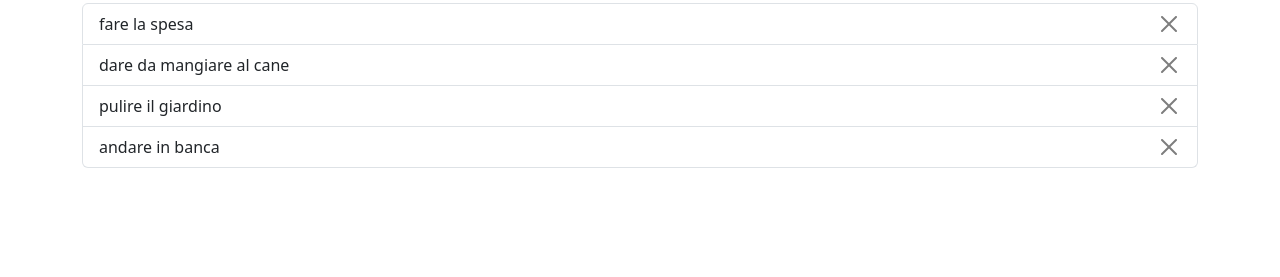
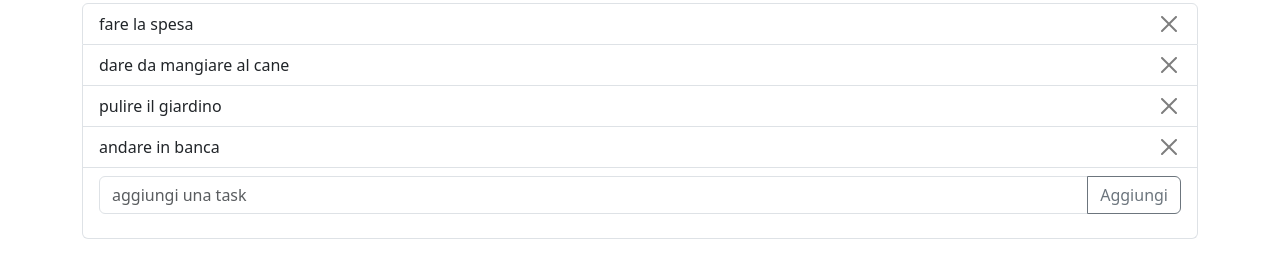
Before and after one commit to Matteo-Nesti/vue-todolist, a plain HTML site: page index.html in a window 1280 px wide. Shown: the part 69-346 px from the top of the page. Drawn offline with nearby package versions, Linux system fonts and the light colour scheme.

Commit message:
add add-task function

```diff
--- a/index.html
+++ b/index.html
@@ -30,7 +30,13 @@
                 </del>
                 <button type="button" class="btn-close" @click="deleteTask(toDo)"></button>
             </li>
-          </ul>
+            <li class="list-group-item">
+                <div class="input-group mb-3">
+                    <input v-model.trim="newTask" type="text" class="form-control" placeholder="aggiungi una task" aria-label="Recipient's username" aria-describedby="button-addon2">
+                    <button class="btn btn-outline-secondary" type="button" id="button-addon2" @click = 'addTask'>Aggiungi</button>
+                  </div>
+            </li>
+        </ul>
     </div>
 </body>
 </html>
--- a/js/script.js
+++ b/js/script.js
@@ -3,6 +3,7 @@ const { createApp } = Vue;
 const app = createApp({
   data() {
     return {
+      newTask: "",
       toDoList: [
         {
           text: "fare la spesa",
@@ -25,6 +26,16 @@ const app = createApp({
   },
   computed: {},
   methods: {
+    // funzione per aggiungere una task
+    addTask() {
+      const newAddedTask = {
+        text: this.newTask,
+        done: false,
+      };
+      this.toDoList.push(newAddedTask);
+      this.newTask = "";
+    },
+
     // switch tra vero e falso per lo sbarramento della cella
     lineTrought(toDo) {
       if (toDo.done === false) {
```
